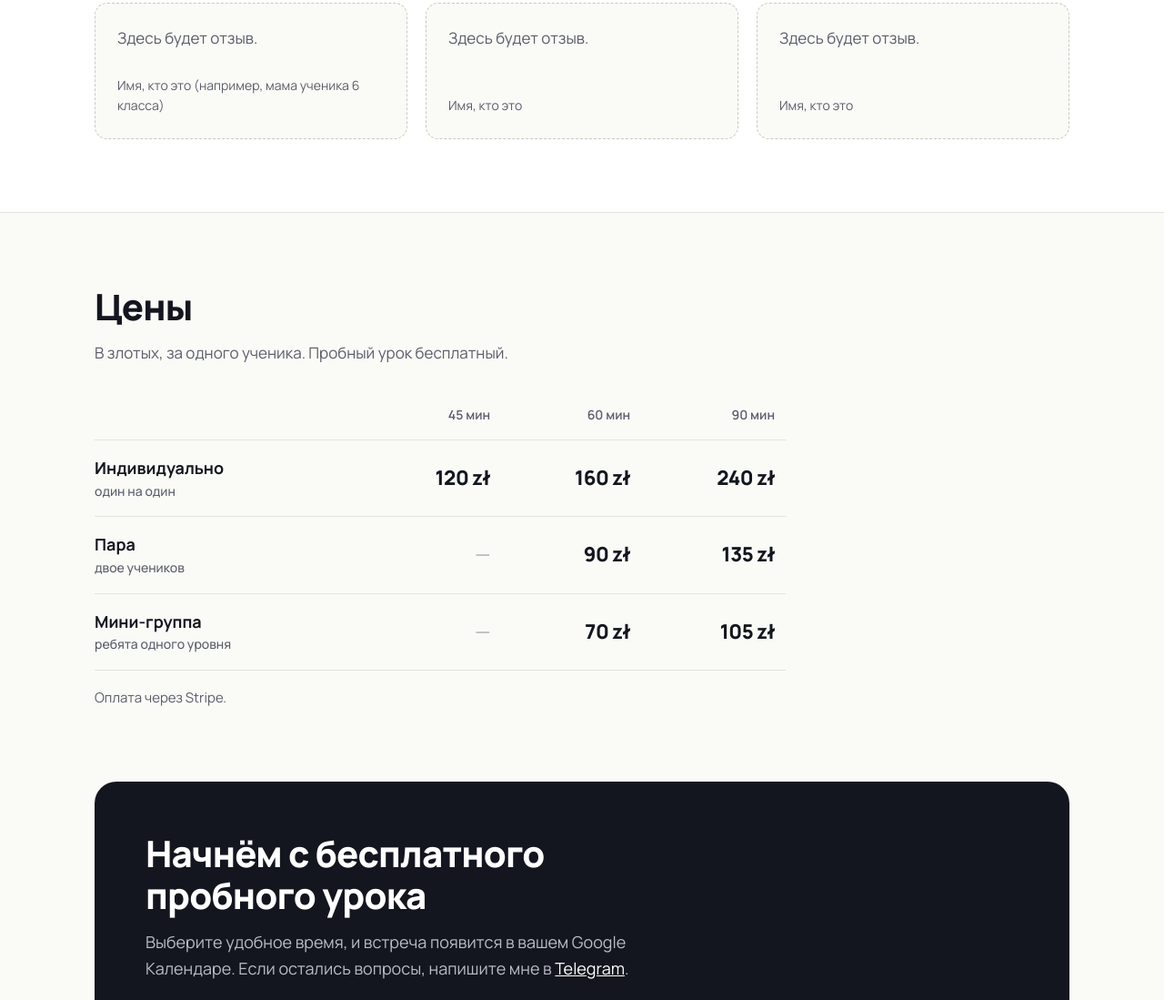
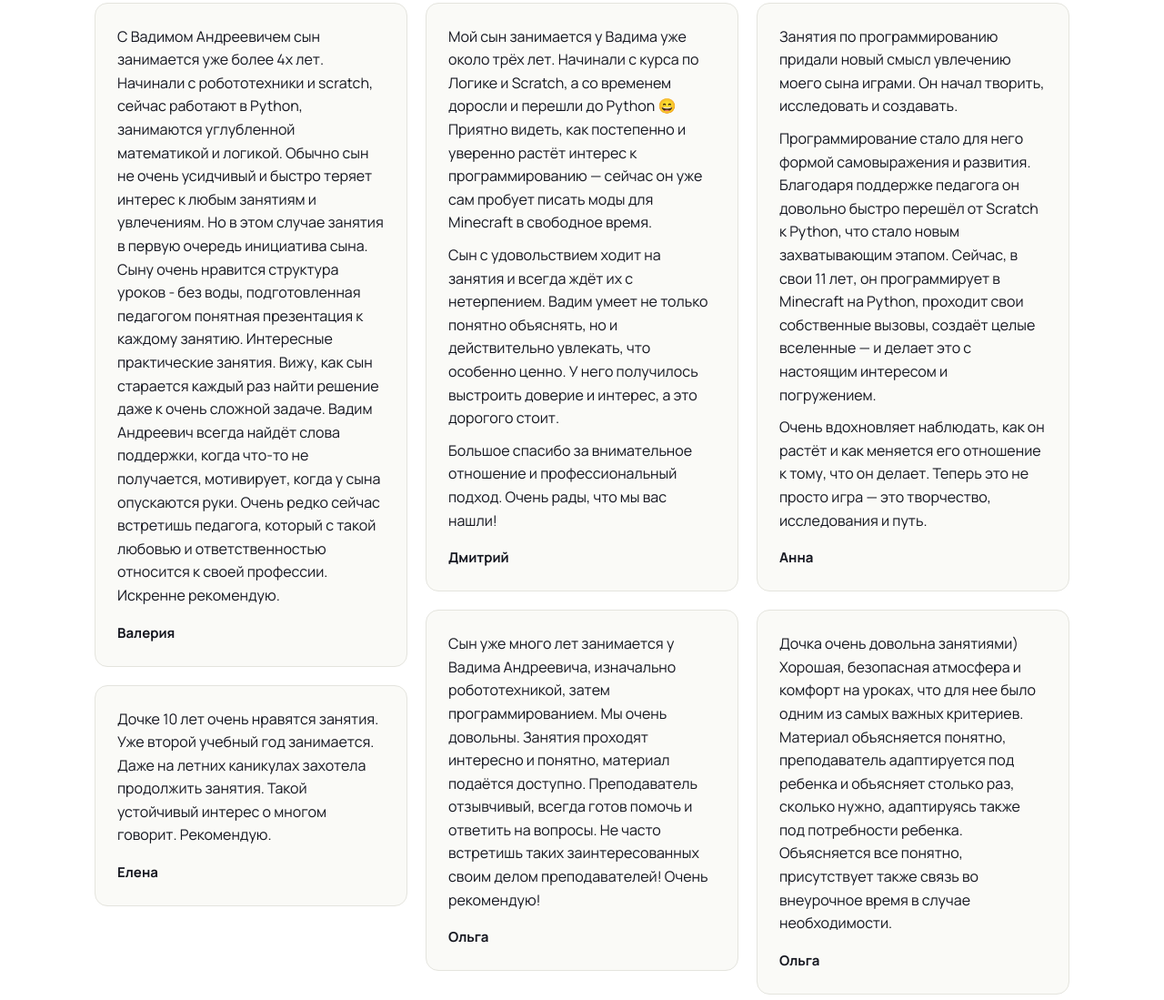
Before and after one commit to VadzimKr/ITstudent, a plain HTML site: page index.html in a window 1280 px wide. Shown: the part 2613-3712 px from the top of the page at 91% size. Drawn offline with Linux system fonts and the light colour scheme.

Commit message:
Отзывы родителей вместо заглушек
Шесть отзывов, опубликованы с разрешения авторов.

Co-Authored-By: Claude Fable 5.2 <noreply@anthropic.com>

```diff
--- a/index.html
+++ b/index.html
@@ -122,20 +122,31 @@
 
   <section class="section band" id="reviews">
     <div class="wrap">
-      <h2>Что говорят родители и ученики</h2>
-      <!-- ЗАГЛУШКИ: заменить на настоящие отзывы. Текст в <blockquote>, подпись в <figcaption>, класс placeholder убрать. -->
+      <h2>Что говорят родители</h2>
       <div class="reviews">
-        <figure class="review placeholder">
-          <blockquote>Здесь будет отзыв.</blockquote>
-          <figcaption>Имя, кто это (например, мама ученика 6 класса)</figcaption>
+        <figure class="review">
+          <blockquote><p>С Вадимом Андреевичем сын занимается уже более 4х лет. Начинали с робототехники и scratch, сейчас работают в Python, занимаются углубленной математикой и логикой. Обычно сын не очень усидчивый и быстро теряет интерес к любым занятиям и увлечениям. Но в этом случае занятия в первую очередь инициатива сына. Сыну очень нравится структура уроков - без воды, подготовленная педагогом понятная презентация к каждому занятию. Интересные практические занятия. Вижу, как сын старается каждый раз найти решение даже к очень сложной задаче. Вадим Андреевич всегда найдёт слова поддержки, когда что-то не получается, мотивирует, когда у сына опускаются руки. Очень редко сейчас встретишь педагога, который с такой любовью и ответственностью относится к своей профессии. Искренне рекомендую.</p></blockquote>
+          <figcaption>Валерия</figcaption>
         </figure>
-        <figure class="review placeholder">
-          <blockquote>Здесь будет отзыв.</blockquote>
-          <figcaption>Имя, кто это</figcaption>
+        <figure class="review">
+          <blockquote><p>Дочке 10 лет очень нравятся занятия. Уже второй учебный год занимается. Даже на летних каникулах захотела продолжить занятия. Такой устойчивый интерес о многом говорит. Рекомендую.</p></blockquote>
+          <figcaption>Елена</figcaption>
         </figure>
-        <figure class="review placeholder">
-          <blockquote>Здесь будет отзыв.</blockquote>
-          <figcaption>Имя, кто это</figcaption>
+        <figure class="review">
+          <blockquote><p>Мой сын занимается у Вадима уже около трёх лет. Начинали с курса по Логике и Scratch, а со временем доросли и перешли до Python 😄 Приятно видеть, как постепенно и уверенно растёт интерес к программированию — сейчас он уже сам пробует писать моды для Minecraft в свободное время.</p><p>Сын с удовольствием ходит на занятия и всегда ждёт их с нетерпением. Вадим умеет не только понятно объяснять, но и действительно увлекать, что особенно ценно. У него получилось выстроить доверие и интерес, а это дорогого стоит.</p><p>Большое спасибо за внимательное отношение и профессиональный подход. Очень рады, что мы вас нашли!</p></blockquote>
+          <figcaption>Дмитрий</figcaption>
+        </figure>
+        <figure class="review">
+          <blockquote><p>Сын уже много лет занимается у Вадима Андреевича, изначально робототехникой, затем программированием. Мы очень довольны. Занятия проходят интересно и понятно, материал подаётся доступно. Преподаватель отзывчивый, всегда готов помочь и ответить на вопросы. Не часто встретишь таких заинтересованных своим делом преподавателей! Очень рекомендую!</p></blockquote>
+          <figcaption>Ольга</figcaption>
+        </figure>
+        <figure class="review">
+          <blockquote><p>Занятия по программированию придали новый смысл увлечению моего сына играми. Он начал творить, исследовать и создавать.</p><p>Программирование стало для него формой самовыражения и развития. Благодаря поддержке педагога он довольно быстро перешёл от Scratch к Python, что стало новым захватывающим этапом. Сейчас, в свои 11 лет, он программирует в Minecraft на Python, проходит свои собственные вызовы, создаёт целые вселенные — и делает это с настоящим интересом и погружением.</p><p>Очень вдохновляет наблюдать, как он растёт и как меняется его отношение к тому, что он делает. Теперь это не просто игра — это творчество, исследования и путь.</p></blockquote>
+          <figcaption>Анна</figcaption>
+        </figure>
+        <figure class="review">
+          <blockquote><p>Дочка очень довольна занятиями) Хорошая, безопасная атмосфера и комфорт на уроках, что для нее было одним из самых важных критериев. Материал объясняется понятно, преподаватель адаптируется под ребенка и объясняет столько раз, сколько нужно, адаптируясь также под потребности ребенка. Объясняется все понятно, присутствует также связь во внеурочное время в случае необходимости.</p></blockquote>
+          <figcaption>Ольга</figcaption>
         </figure>
       </div>
     </div>
--- a/styles.css
+++ b/styles.css
@@ -138,11 +138,11 @@ p { margin: 0; }
 .qa dd { margin: 0; color: var(--muted); }
 
 /* Reviews */
-.reviews { display: grid; grid-template-columns: repeat(3, 1fr); gap: 20px; }
-.review { margin: 0; padding: 24px; border: 1px solid var(--line); border-radius: var(--radius); background: var(--paper); display: flex; flex-direction: column; gap: 16px; }
-.review blockquote { margin: 0; font-size: 17px; }
-.review figcaption { margin-top: auto; font-size: 14px; color: var(--muted); }
-.review.placeholder { border-style: dashed; border-color: #C9C9C1; color: var(--muted); min-height: 150px; }
+.reviews { columns: 3; column-gap: 20px; }
+.review { margin: 0 0 20px; padding: 24px; border: 1px solid var(--line); border-radius: var(--radius); background: var(--paper); break-inside: avoid; }
+.review blockquote { margin: 0; font-size: 16px; }
+.review blockquote p + p { margin-top: 10px; }
+.review figcaption { margin-top: 16px; font-size: 15px; font-weight: 700; }
 
 /* Prices */
 .table-wrap { overflow-x: auto; }
@@ -182,8 +182,7 @@ p { margin: 0; }
   .about { gap: 28px; }
   .about img { max-width: 200px; }
   .row { grid-template-columns: 1fr; gap: 10px; }
-  .reviews { grid-template-columns: 1fr; }
-  .review.placeholder { min-height: 0; }
+  .reviews { columns: 2; }
   .cta-block { padding: 40px 28px; }
   .footer .wrap { grid-template-columns: 1fr; }
 }
@@ -192,6 +191,7 @@ p { margin: 0; }
   .wrap { padding: 0 16px; }
   .section { padding: 56px 0; }
   .qa { grid-template-columns: 1fr; }
+  .reviews { columns: 1; }
   .logo { font-size: 18px; }
   .logo img { width: 30px; height: 30px; }
   .header .btn { padding: 9px 12px; font-size: 14px; }
```
